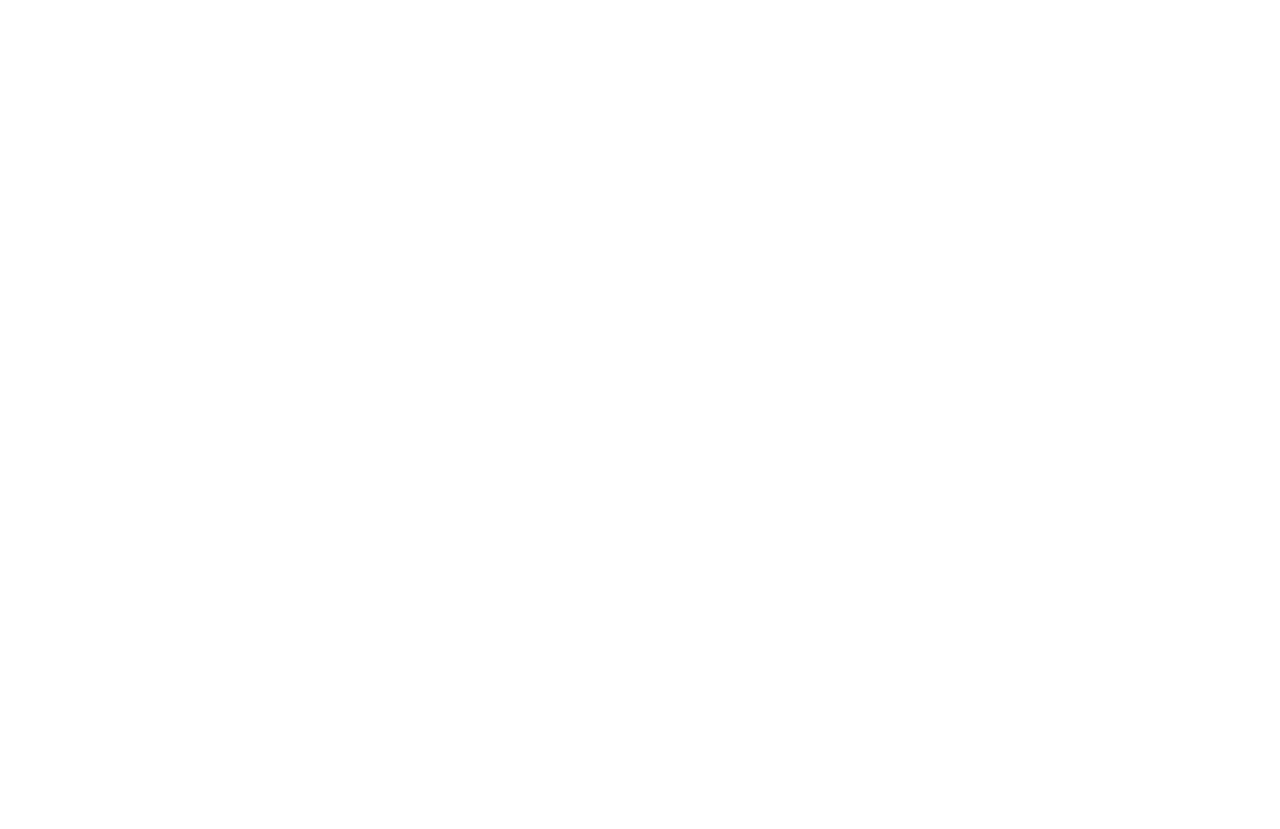
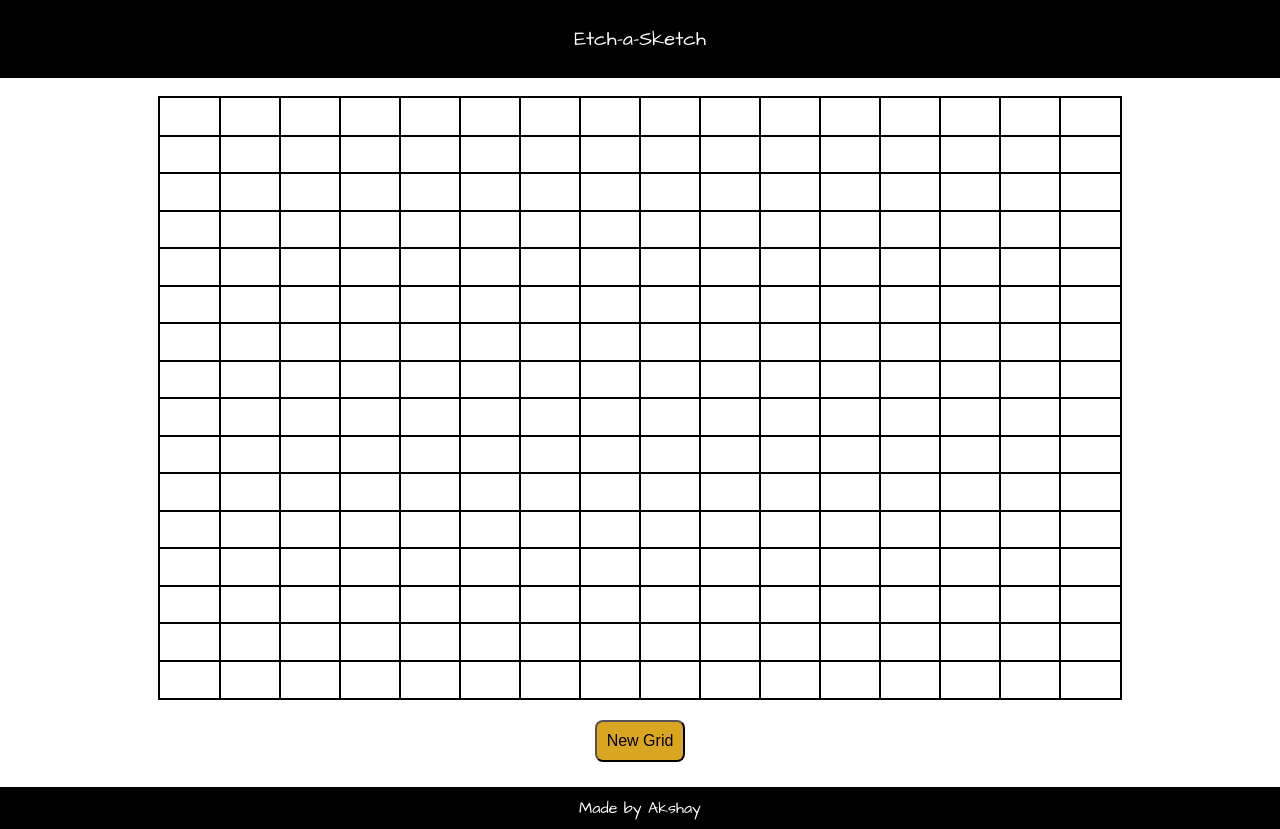
Before and after one commit to Akshay0714/Etch-a-Sketch, a plain HTML site: page index.html in a window 1280 px wide. Before the commit the page ends 800 px from the top, so only its background shows below. Drawn offline with nearby package versions, Linux system fonts and the light colour scheme.

Commit message:
finished

```diff
--- a/index.html
+++ b/index.html
@@ -1,8 +1,4 @@
 <!DOCTYPE html>
-<!--[if lt IE 7]>      <html class="no-js lt-ie9 lt-ie8 lt-ie7"> <![endif]-->
-<!--[if IE 7]>         <html class="no-js lt-ie9 lt-ie8"> <![endif]-->
-<!--[if IE 8]>         <html class="no-js lt-ie9"> <![endif]-->
-<!--[if gt IE 8]>      <html class="no-js"> <!--<![endif]-->
 <html>
     <head>
         <meta charset="utf-8">
@@ -11,9 +7,21 @@
         <meta name="description" content="">
         <meta name="viewport" content="width=device-width, initial-scale=1">
         <link rel="stylesheet" href="main.css">
+        <script type="text/javascript" src="https://ajax.googleapis.com/ajax/libs/jquery/1.11.0/jquery.min.js"></script>
+        <link rel="stylesheet" type="text/css" href="//fonts.googleapis.com/css?family=Architects+Daughter|Amatic+SC" />
+        <script type="text/javascript" src="main.js"></script>
     </head>
     <body>
+        <div class ="title">
+            <a>Etch-a-Sketch</a>
+        </div>
 
-        <script src="main.js" async defer></script>
+        <div id="container"></div>
+
+        <br>
+        <center><button class="newGrid">New Grid</button></center>
+        <div class = "footer">
+            Made by Akshay
+        </div>
     </body>
 </html>
--- a/main.css
+++ b/main.css
@@ -0,0 +1,61 @@
+body {
+    margin: 0px;
+    padding: 0;
+    background-repeat: no-repeat;
+    background-size: cover;
+    font-family: Architects Daughter;
+    text-align: center;
+}
+.title{
+    padding-top: 25px;
+    background-color: black;
+    padding-bottom: 25px;
+}
+
+.title a{
+    color: white;
+    font-size: 20px;
+}
+
+.title a:hover{
+    color: thistle;
+}
+
+#container {
+	position: relative;
+	outline:2px solid #000;
+	font-size: 0;
+	margin:auto;
+	height:600px;
+	width:960px;
+	margin-top: 20px;
+	border: none;
+}
+
+.footer{
+    position: relative;
+    text-align: center;
+    margin-top: 10px;
+    background-color: black;
+    color: white;
+    padding-top: 10px;
+    padding-bottom: 10px;
+
+}
+
+.grid {
+	margin:0;
+	padding:0;
+	border:none;
+	outline:1px solid #000;
+	display:inline-block;
+}
+
+.newGrid{
+    position: relative;
+  background-color: goldenrod;
+  margin-bottom: 15px;
+  padding: 10px;
+  border-radius: 8px;
+  font-size: 16px;
+}
--- a/main.js
+++ b/main.js
@@ -0,0 +1,45 @@
+function createGrid(x) {
+    for (var rows = 0; rows < x; rows++) {
+        for (var columns = 0; columns < x; columns++) {
+            $("#container").append("<div class='grid'></div>");
+        };
+    };
+    $(".grid").width(960/x);
+    $(".grid").height(600/x);
+};
+
+function clearGrid(){
+    $(".grid").remove();
+};
+
+function refreshGrid(){
+    var z = prompt("How many boxes per side?");
+    clearGrid();
+    createGrid(z);
+};
+
+$(document).ready(function() {
+    createGrid(16);
+
+    $(".grid").mouseover(function() {
+        $(this).css("background-color", "black");
+        });
+
+    $(".newGrid").click(function() {
+        refreshGrid();
+
+        $(".grid").mouseover(function() {
+        $(this).css("background-color", "black");
+        });
+    });
+});
+
+function changeGridColor(e) {
+    let color = `rgb(${[0, 0, 0].map(channel => {
+      return Math.floor(Math.random() * 256);
+    }).join(',')})`
+    Object.assign(e.target.style, {
+      backgroundColor : color,
+      opacity : 0.25
+    });
+  }
```
Also changed, not shown: bg.jpg (added).
